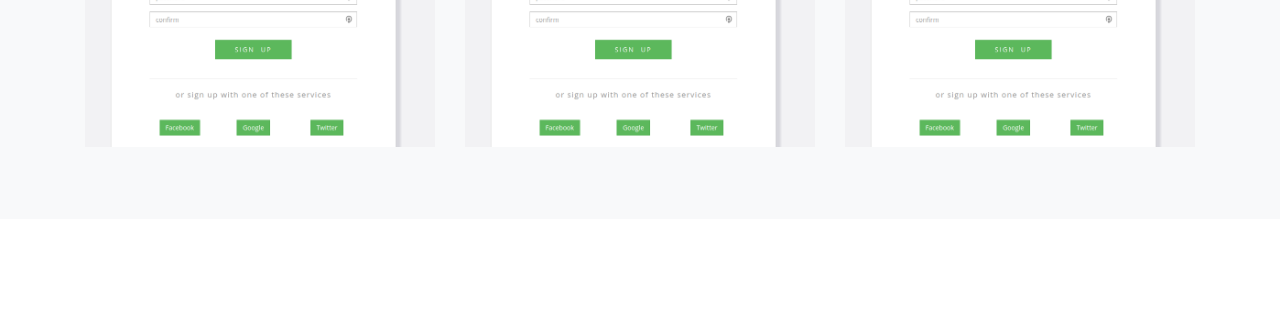
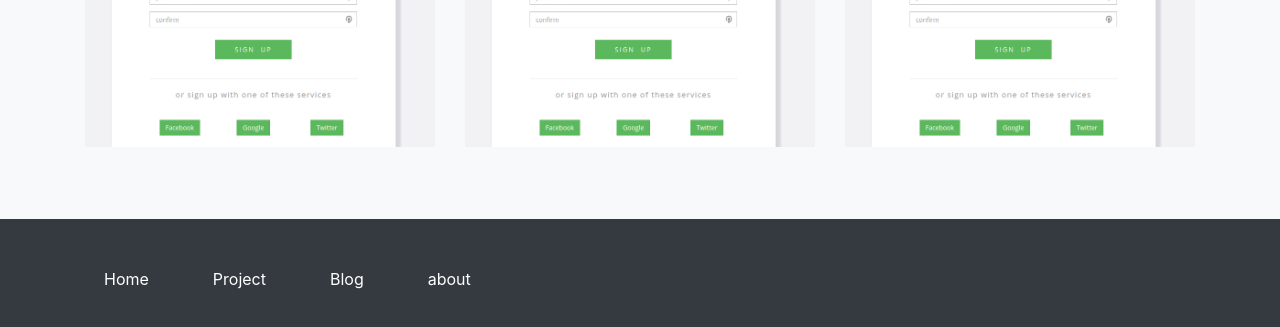
Before and after one commit to epicodus-a/php, a plain HTML site: page index.html in a window 1280 px wide. Shown: the part 1273-1600 px from the top of the page. Before the commit the page ends 1492 px from the top, so only its background shows below. Drawn offline with nearby package versions, Linux system fonts and the light colour scheme.

Commit message:
add footer

```diff
--- a/css/styles.css
+++ b/css/styles.css
@@ -18,3 +18,12 @@ hr{
 	font-weight: bold;
 	color: #fff;
 }
+footer {
+	height: 20vh;
+}
+footer ul li{
+	list-style-type: none;
+	float: left;
+	margin-left: 4rem;
+	text-align: center;
+}
--- a/index.html
+++ b/index.html
@@ -33,10 +33,10 @@
 							<a class="nav-link text-primary" href="#">Project</a>
 						</li>
 						<li class="nav-item">
-							<a class="nav-link text-primary" href="#">Education</a>
+							<a class="nav-link text-primary" href="#">Blog</a>
 						</li>
 						<li class="nav-item">
-							<a class="nav-link text-primary" href="#">Blog</a>
+							<a class="nav-link text-primary" href="#">About</a>
 						</li>
 						<li class="nav-item dropdown">
 							<a class="nav-link dropdown-toggle text-primary" href="#" id="navbarDropdown" role="button"
@@ -119,7 +119,16 @@
 		</div>
 	</div>
 </div>
-
+<footer class="bg-dark text-white py-5">
+	<div class="row mx-auto">
+		<ul>
+			<li>Home</li>
+			<li>Project</li>
+			<li>Blog</li>
+			<li>about</li>
+		</ul>
+	</div>
+</footer>
 
 <!-- Optional JavaScript -->
 <!-- jQuery first, then Popper.js, then Bootstrap JS -->
```
